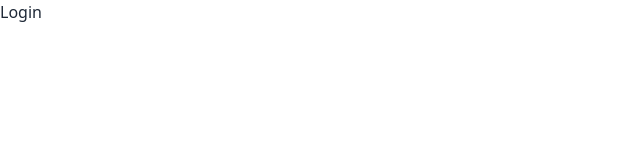
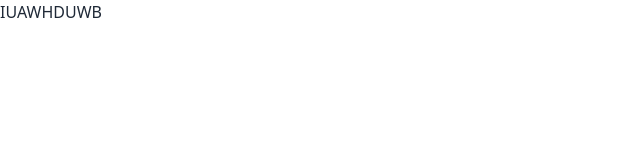
Before and after one commit to RafatH0ssain/Dragon-News_Site, a React (Vite) app: page /auth in a window 1280 px wide. Shown: the top 160 px of the page, without its empty margins (0-640 px from the left). Built offline with nearby package versions, Linux system fonts and the light colour scheme.

Commit message:
Work started for authentication (login/register)

```diff
--- a/src/components/Navbar.jsx
+++ b/src/components/Navbar.jsx
@@ -39,7 +39,7 @@ const Navbar = () => {
             </div>
             <div className="navbar-end login">
                 <img src={userIcon} alt="Dummy User Picture" className="px-4"/>
-                <a className="btn btn-neutral rounded-xl ">Login</a>
+                <Link to="/auth/login" className="btn btn-neutral rounded-xl">Login</Link>
             </div>
         </div>
     );
--- /dev/null
+++ b/src/layouts/AuthLayout.jsx
@@ -0,0 +1,12 @@
+import { Outlet } from "react-router-dom";
+
+const AuthLayout = () => {
+    return (
+        <div>
+            IUAWHDUWB
+            <Outlet/>
+        </div>
+    );
+};
+
+export default AuthLayout;
```
Also changed, not shown: src/routes/router.jsx (+17 -6 lines), src/main.jsx (line endings or trailing spaces).
